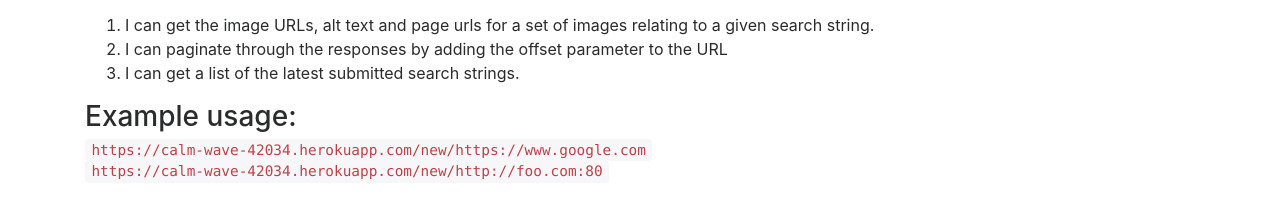
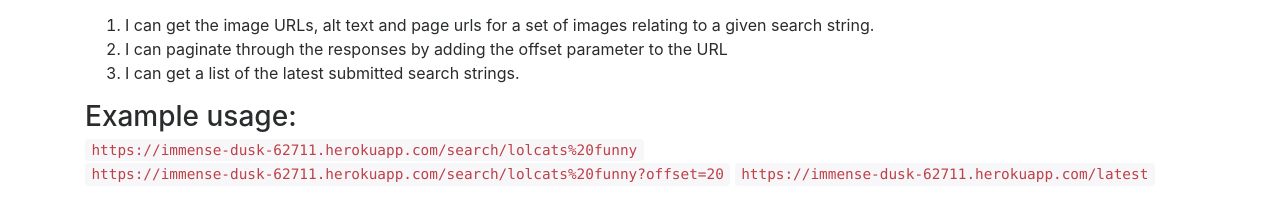
Before and after one commit to kaloudiyi/ISAL, a website: page index.html in a window 1280 px wide. Shown: the part 70-290 px from the top of the page. Drawn offline with nearby package versions, Linux system fonts and the light colour scheme.

Commit message:
Updated index.html file

```diff
--- a/index.html
+++ b/index.html
@@ -14,8 +14,9 @@
                 <li>I can get a list of the latest submitted search strings.</li>
             </ol>
             <h3>Example usage:</h3>
-            <code>https://calm-wave-42034.herokuapp.com/new/https://www.google.com</code><br>
-            <code>https://calm-wave-42034.herokuapp.com/new/http://foo.com:80</code>
+            <code>https://immense-dusk-62711.herokuapp.com/search/lolcats%20funny</code><br>
+            <code>https://immense-dusk-62711.herokuapp.com/search/lolcats%20funny?offset=20</code>
+            <code>https://immense-dusk-62711.herokuapp.com/latest</code>
         </div>
     </body>
 </html>
```
